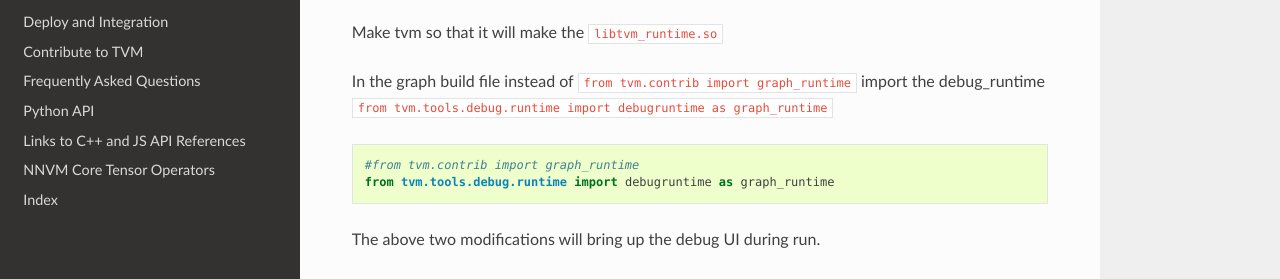
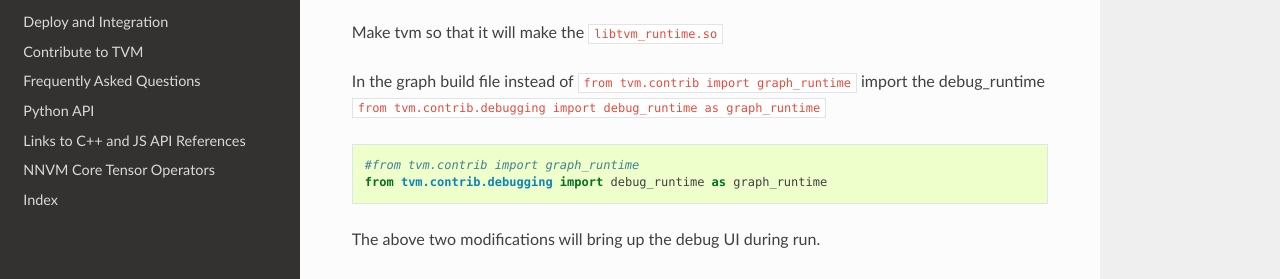
Before and after one commit to siju-samuel/tvmdbg, a Sphinx documentation site: the page built from docs/dev/tvmdbg.md, in a window 1280 px wide and 900 px high, scrolled down 603 px. Shown: the part 159-438 px from the top of the window. Built offline with Sphinx 7.4.7 and the Read the Docs theme 2.0.0, drawn with Linux system fonts in a browser that asks for light colours; pages that are not in the unit, such as notebooks, are missing from menus; the version number could not be read and is left out.

Commit message:
documentation changes merged

````diff
--- a/docs/dev/tvmdbg.md
+++ b/docs/dev/tvmdbg.md
@@ -19,10 +19,10 @@
 ```
 2. Make tvm so that it will make the `libtvm_runtime.so`
 
-3. In the graph build file instead of `from tvm.contrib import graph_runtime` import the debug_runtime `from tvm.tools.debug.runtime import debugruntime as graph_runtime`
+3. In the graph build file instead of `from tvm.contrib import graph_runtime` import the debug_runtime `from tvm.contrib.debugging import debug_runtime as graph_runtime`
 ```
 #from tvm.contrib import graph_runtime
-from tvm.tools.debug.runtime import debugruntime as graph_runtime
+from tvm.contrib.debugging import debug_runtime as graph_runtime
 ```
 
 The above two modifications will bring up the debug UI during run.
@@ -50,6 +50,7 @@
 2. Layer information may be dispersed into multiple operators.
 
 **References**
+
 https://github.com/tensorflow/tensorflow
 https://github.com/tensorflow/tensorboard
 https://github.com/awslabs/mxboard
````
